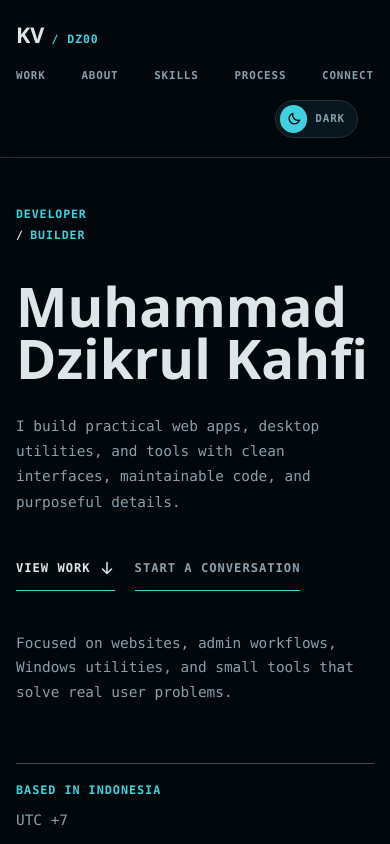
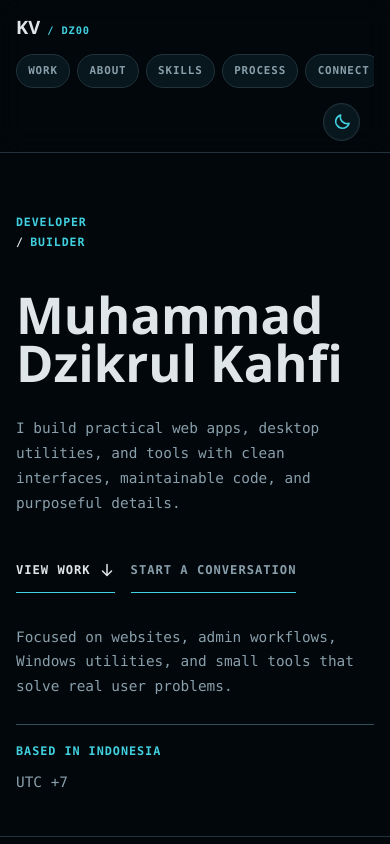
Before and after one commit to KVdz00/KVdz00-portfolio-v2, a React (Vite) app: page / in a window 390 px wide. Shown: the top 844 px of the page. Built offline with nearby package versions, Linux system fonts and the light colour scheme.

Commit message:
Improve mobile navigation and theme toggle

```diff
--- a/src/App.tsx
+++ b/src/App.tsx
@@ -334,10 +334,7 @@ function App() {
             aria-pressed={isLight}
             onClick={() => setTheme(isLight ? "dark" : "light")}
           >
-            <span className="theme-switch__thumb">
-              {isLight ? <Sun size={14} weight="bold" /> : <Moon size={14} weight="bold" />}
-            </span>
-            <span>{isLight ? "Light" : "Dark"}</span>
+            {isLight ? <Sun size={18} weight="bold" /> : <Moon size={18} weight="bold" />}
           </button>
           <div className="availability">
             <span />
--- a/src/styles.css
+++ b/src/styles.css
@@ -56,6 +56,7 @@ html[data-theme="light"] {
 
 html {
   background: var(--bg);
+  scroll-padding-top: 6.5rem;
   scroll-behavior: smooth;
   transition: background-color 420ms ease, color 420ms ease;
 }
@@ -121,7 +122,8 @@ button:focus-visible {
   align-items: center;
   width: min(100%, var(--max));
   margin: 0 auto;
-  padding: 1.2rem clamp(1rem, 3vw, 2.2rem);
+  min-height: 72px;
+  padding: 0.9rem clamp(1rem, 3vw, 2.2rem);
   border-bottom: 1px solid var(--border);
   background: var(--header-bg);
   backdrop-filter: blur(14px);
@@ -197,42 +199,32 @@ nav a:hover,
 }
 
 .theme-switch {
-  min-height: 38px;
-  display: inline-flex;
-  align-items: center;
-  gap: 0.5rem;
+  width: 2.55rem;
+  height: 2.55rem;
+  display: inline-grid;
+  place-items: center;
   border: 1px solid var(--border);
   border-radius: 999px;
-  padding: 0.24rem 0.75rem 0.24rem 0.25rem;
+  padding: 0;
   background: var(--surface);
-  color: var(--muted);
-  font-family: var(--mono);
-  font-size: 0.68rem;
-  font-weight: 800;
-  letter-spacing: 0.08em;
-  text-transform: uppercase;
+  color: var(--accent);
   cursor: pointer;
-  transition: background 260ms ease, border-color 260ms ease, color 260ms ease, transform 260ms ease;
+  box-shadow: inset 0 0 0 1px oklch(100% 0 0 / 0.03);
+  transition: background 260ms ease, border-color 260ms ease, color 260ms ease, transform 260ms ease, box-shadow 260ms ease;
 }
 
 .theme-switch:hover {
   transform: translateY(-1px);
   border-color: var(--accent-muted);
   color: var(--text);
-}
-
-.theme-switch__thumb {
-  width: 1.72rem;
-  height: 1.72rem;
-  display: grid;
-  place-items: center;
-  border-radius: 999px;
-  background: var(--accent);
-  color: var(--bg);
-  transition: transform 360ms cubic-bezier(0.2, 0.8, 0.2, 1), background 260ms ease, color 260ms ease;
-}
-
-html[data-theme="light"] .theme-switch__thumb {
+  box-shadow: inset 0 0 0 1px oklch(100% 0 0 / 0.06), 0 8px 24px oklch(8% 0.02 235 / 0.18);
+}
+
+.theme-switch svg {
+  transition: transform 360ms cubic-bezier(0.2, 0.8, 0.2, 1);
+}
+
+html[data-theme="light"] .theme-switch svg {
   transform: rotate(180deg);
 }
 
@@ -248,7 +240,7 @@ section {
 
 .hero-section {
   min-height: min(760px, calc(100dvh - 74px));
-  padding: clamp(2.2rem, 5vw, 4.5rem) clamp(1rem, 3vw, 2.2rem) 3rem;
+  padding: clamp(3.4rem, 6vw, 5.6rem) clamp(1rem, 3vw, 2.2rem) 3rem;
 }
 
 .hero-grid {
@@ -1355,36 +1347,77 @@ h1 {
 }
 
 @media (max-width: 760px) {
+  html {
+    scroll-padding-top: 7.25rem;
+  }
+
   body {
     background: var(--bg);
   }
 
   .site-header {
-    position: relative;
+    position: sticky;
     grid-template-columns: 1fr auto;
-    gap: 1rem;
+    gap: 0.85rem;
     align-items: center;
+    padding: 0.8rem 1rem 0.7rem;
+  }
+
+  .brand-mark span {
+    font-size: 1.15rem;
+  }
+
+  .brand-mark small {
+    font-size: 0.65rem;
+  }
+
+  .theme-switch {
+    width: 2.35rem;
+    height: 2.35rem;
   }
 
   nav {
     grid-column: 1 / -1;
     width: 100%;
-    justify-content: space-between;
-    gap: 0.7rem;
+    justify-content: flex-start;
+    gap: 0.45rem;
+    overflow-x: auto;
+    overscroll-behavior-inline: contain;
+    padding-bottom: 0.1rem;
+    scrollbar-width: none;
+    -webkit-overflow-scrolling: touch;
+  }
+
+  nav::-webkit-scrollbar {
+    display: none;
   }
 
   nav a {
+    flex: 0 0 auto;
+    min-height: 34px;
+    display: inline-flex;
+    align-items: center;
+    border: 1px solid var(--border);
+    border-radius: 999px;
+    padding: 0.42rem 0.7rem;
     font-size: 0.68rem;
+    background: var(--surface);
   }
 
   .hero-section {
     min-height: auto;
-    padding-top: 3rem;
+    padding: 3.8rem 1rem 2.6rem;
+  }
+
+  .hero-grid {
+    gap: 2rem;
+    min-height: auto;
   }
 
   h1 {
     max-width: 100%;
-    font-size: clamp(2.8rem, 14vw, 4rem);
+    margin-top: 0.95rem;
+    font-size: clamp(2.65rem, 13vw, 4rem);
     line-height: 0.95;
   }
 
@@ -1396,6 +1429,14 @@ h1 {
     font-size: 0.9rem;
   }
 
+  .hero-actions {
+    gap: 0.95rem;
+  }
+
+  .hero-note {
+    gap: 1.6rem;
+  }
+
   .about-section,
   .skills-section,
   .process-section,
@@ -1438,15 +1479,20 @@ h1 {
   }
 
   .project-index {
-    padding: 1.6rem 1rem 0;
+    padding: 1.9rem 1rem 0;
   }
 
   .project-copy {
-    padding: 0.8rem 1rem 1.6rem;
+    padding: 0.8rem 1rem 1.45rem;
   }
 
   .project-copy h3 {
-    font-size: clamp(2.3rem, 13vw, 4rem);
+    font-size: clamp(2.15rem, 11.5vw, 3.5rem);
+    line-height: 1;
+  }
+
+  .project-facts {
+    margin-top: 1.1rem;
   }
 
   .project-copy ul {
@@ -1459,7 +1505,7 @@ h1 {
 
   .project-preview {
     grid-column: auto;
-    min-height: 15rem;
+    min-height: 18rem;
   }
 
   .skills-grid {
@@ -1503,6 +1549,74 @@ h1 {
 }
 
 @media (max-width: 500px) {
+  .utility {
+    grid-template-columns: minmax(5.8rem, 0.3fr) minmax(0, 1fr);
+  }
+
+  .liquid-rail {
+    padding: 0.85rem 0.55rem;
+  }
+
+  .liquid-rail span,
+  .liquid-topbar span,
+  .liquid-topbar b,
+  .liquid-description,
+  .liquid-library-summary span,
+  .liquid-controls span,
+  .liquid-games span {
+    font-size: 0.56rem;
+  }
+
+  .liquid-main {
+    gap: 0.5rem;
+    padding: 0.8rem;
+  }
+
+  .liquid-controls,
+  .liquid-games {
+    grid-template-columns: 1fr;
+  }
+
+  .arindra,
+  .medan {
+    grid-template-columns: 1fr;
+  }
+
+  .arindra-showreel,
+  .medan-cards {
+    padding: 0 1rem 1rem;
+  }
+
+  .medan-cards {
+    grid-template-columns: repeat(3, minmax(0, 1fr));
+  }
+
+  .medan-cards span {
+    min-height: 3.5rem;
+    padding: 0.5rem;
+    font-size: 0.54rem;
+  }
+
+  .cyber-topbar i {
+    display: none;
+  }
+
+  .cyber-topbar,
+  .cyber-filter {
+    gap: 0.35rem;
+    padding-inline: 0.75rem;
+  }
+
+  .modtoggle {
+    padding: 1rem;
+  }
+
+  .project-preview::before {
+    right: 0.5rem;
+    bottom: 0.45rem;
+    font-size: 0.5rem;
+  }
+
   .project-facts {
     grid-template-columns: 1fr;
   }
```
